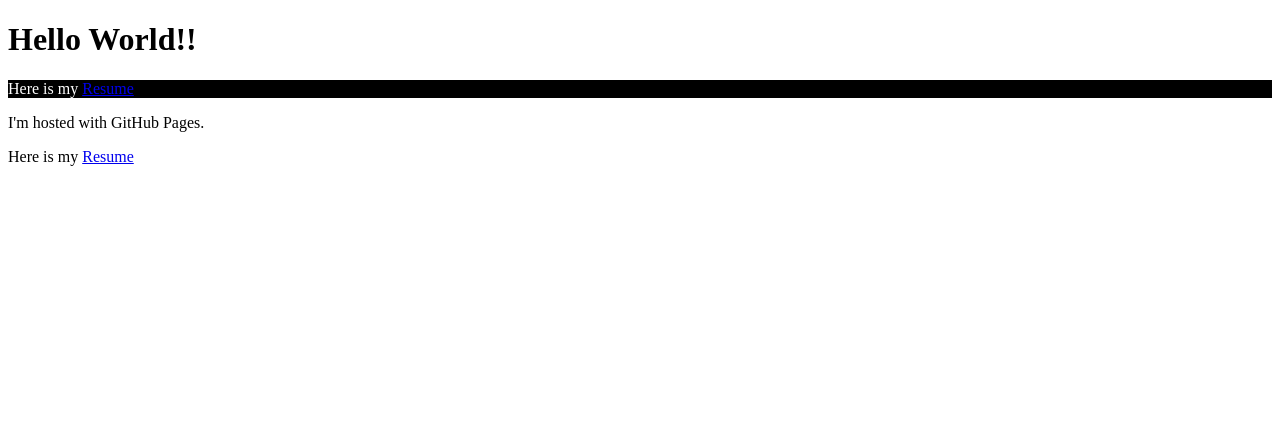
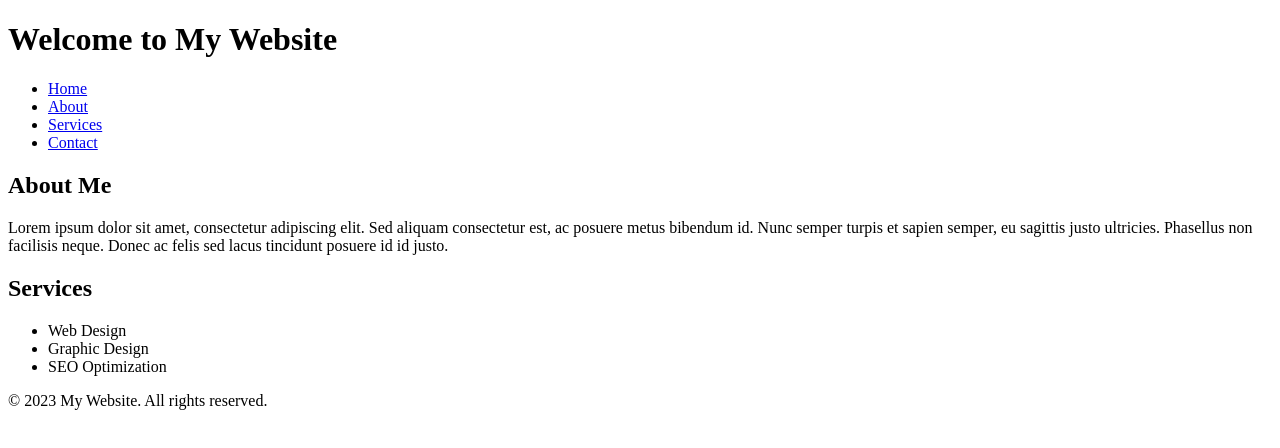
Before and after one commit to Vyaas99/Vyaas99.github.io, a plain HTML site: page index.html in a window 1280 px wide. Drawn offline with Linux system fonts and the light colour scheme.

Commit message:
Update index.html

```diff
--- a/index.html
+++ b/index.html
@@ -1,11 +1,41 @@
 <!DOCTYPE html>
 <html>
+<head>
+    <meta charset="UTF-8">
+    <title>My Website</title>
+</head>
 <body>
-<h1>Hello World!!</h1>
-<p style="background-color:black;color:white;">Here is my <a href="https://drive.google.com/file/d/18TdJ7kPIIpeXvB_e8iu3TAGCOt0f-zug/view?usp=sharing">Resume</a></p>
-<p>I'm hosted with GitHub Pages.</p>
-<p>Here is my <a href="https://drive.google.com/file/d/18TdJ7kPIIpeXvB_e8iu3TAGCOt0f-zug/view?usp=sharing">Resume</a></p>
+    <header>
+        <h1>Welcome to My Website</h1>
+    </header>
 
+    <nav>
+        <ul>
+            <li><a href="#">Home</a></li>
+            <li><a href="#">About</a></li>
+            <li><a href="#">Services</a></li>
+            <li><a href="#">Contact</a></li>
+        </ul>
+    </nav>
 
+    <main>
+        <section>
+            <h2>About Me</h2>
+            <p>Lorem ipsum dolor sit amet, consectetur adipiscing elit. Sed aliquam consectetur est, ac posuere metus bibendum id. Nunc semper turpis et sapien semper, eu sagittis justo ultricies. Phasellus non facilisis neque. Donec ac felis sed lacus tincidunt posuere id id justo.</p>
+        </section>
+
+        <section>
+            <h2>Services</h2>
+            <ul>
+                <li>Web Design</li>
+                <li>Graphic Design</li>
+                <li>SEO Optimization</li>
+            </ul>
+        </section>
+    </main>
+
+    <footer>
+        <p>&copy; 2023 My Website. All rights reserved.</p>
+    </footer>
 </body>
 </html>
```
